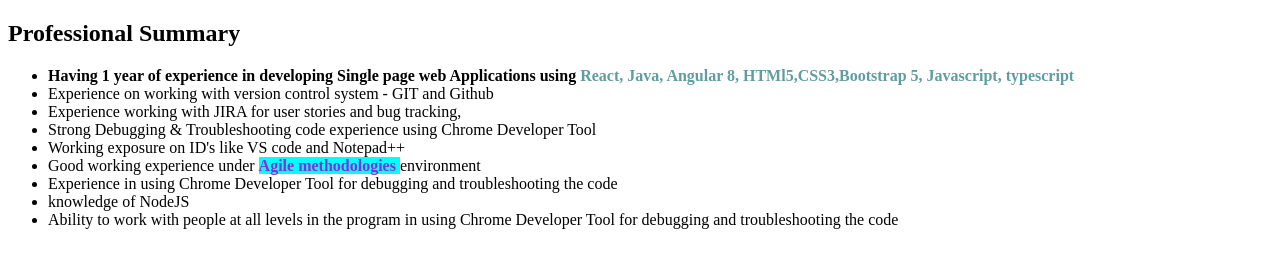
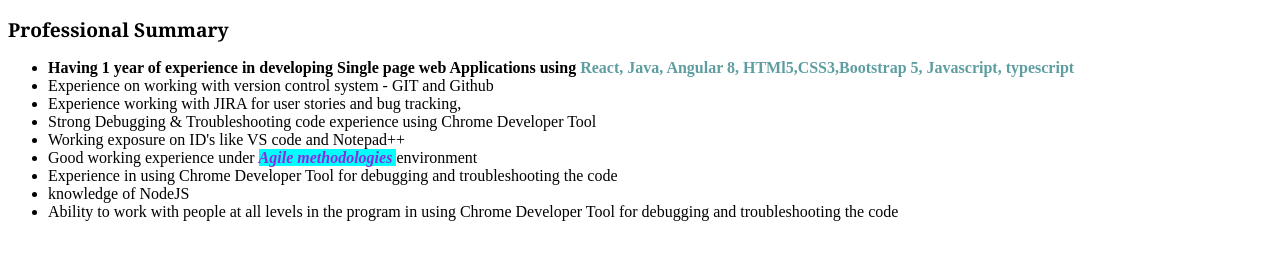
Before and after one commit to Akshaykathare/my-profile, a plain HTML site: page cssElementPart.html in a window 1280 px wide. Drawn offline with Linux system fonts and the light colour scheme.

Commit message:
design a css learing assignment
design a css learing assignment

```diff
--- a/learningHtml.html
+++ b/cssElementPart.html
@@ -5,7 +5,11 @@
     <meta name="viewport" content="width=device-width, initial-scale=1.0" />
     <title>Document</title>
     <style>
-
+         #summary{
+          font-size: larger;
+          font-family: Georgia, 'Times New Roman', Times, serif;
+          text-align: justify;
+         }
         #experience{
 
             font-weight: bolder;
@@ -21,13 +25,14 @@
                 color: blueviolet;
                 background-color: aqua;
                 font-weight: bold;
+                font-style:italic;
         }
 
     </style>
   </head>
   <section id="home">
 
-  <h2>Professional Summary </h2>
+  <h2 id=summary>Professional Summary </h2>
 
   <ul>
 
```
